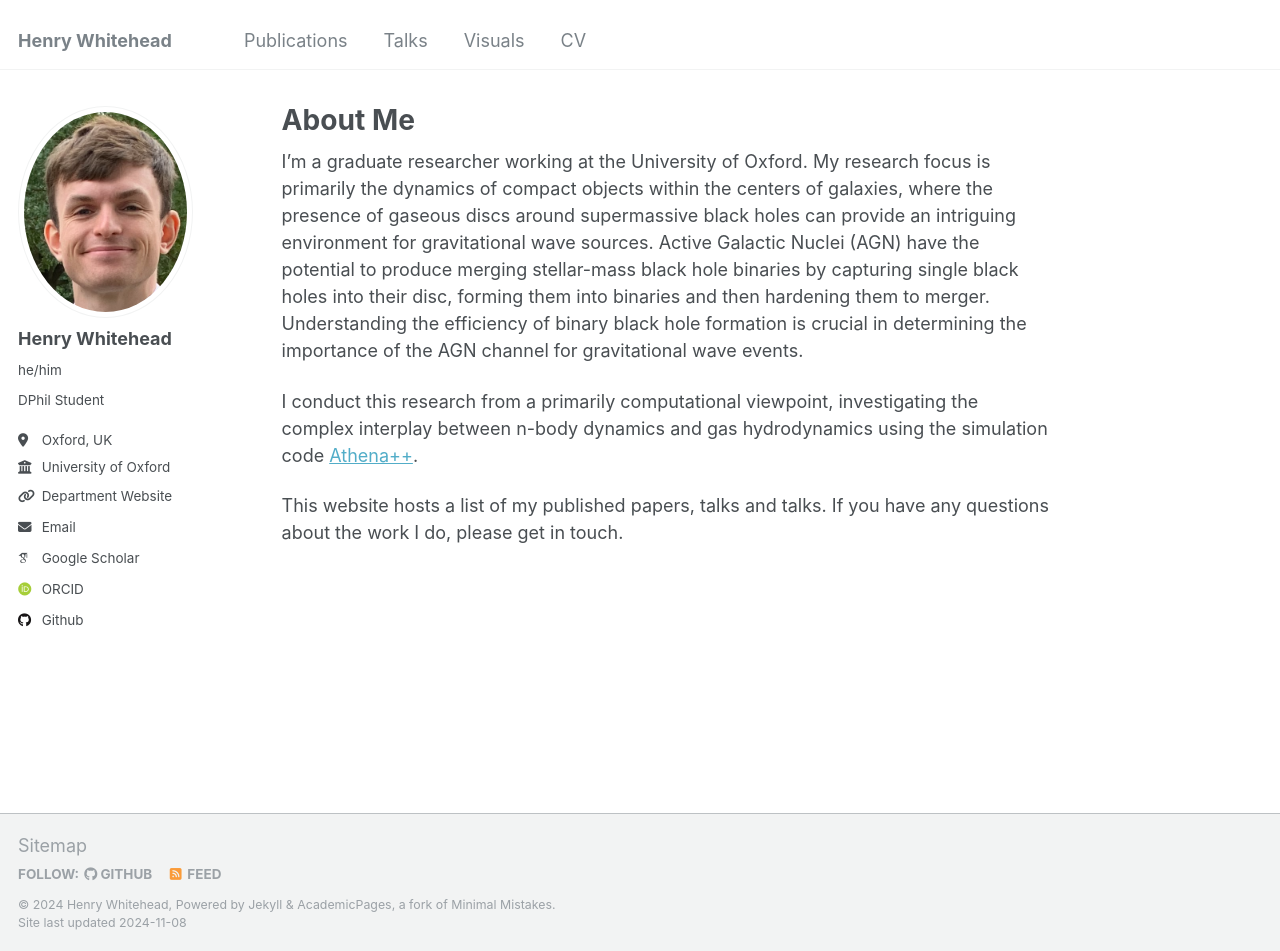
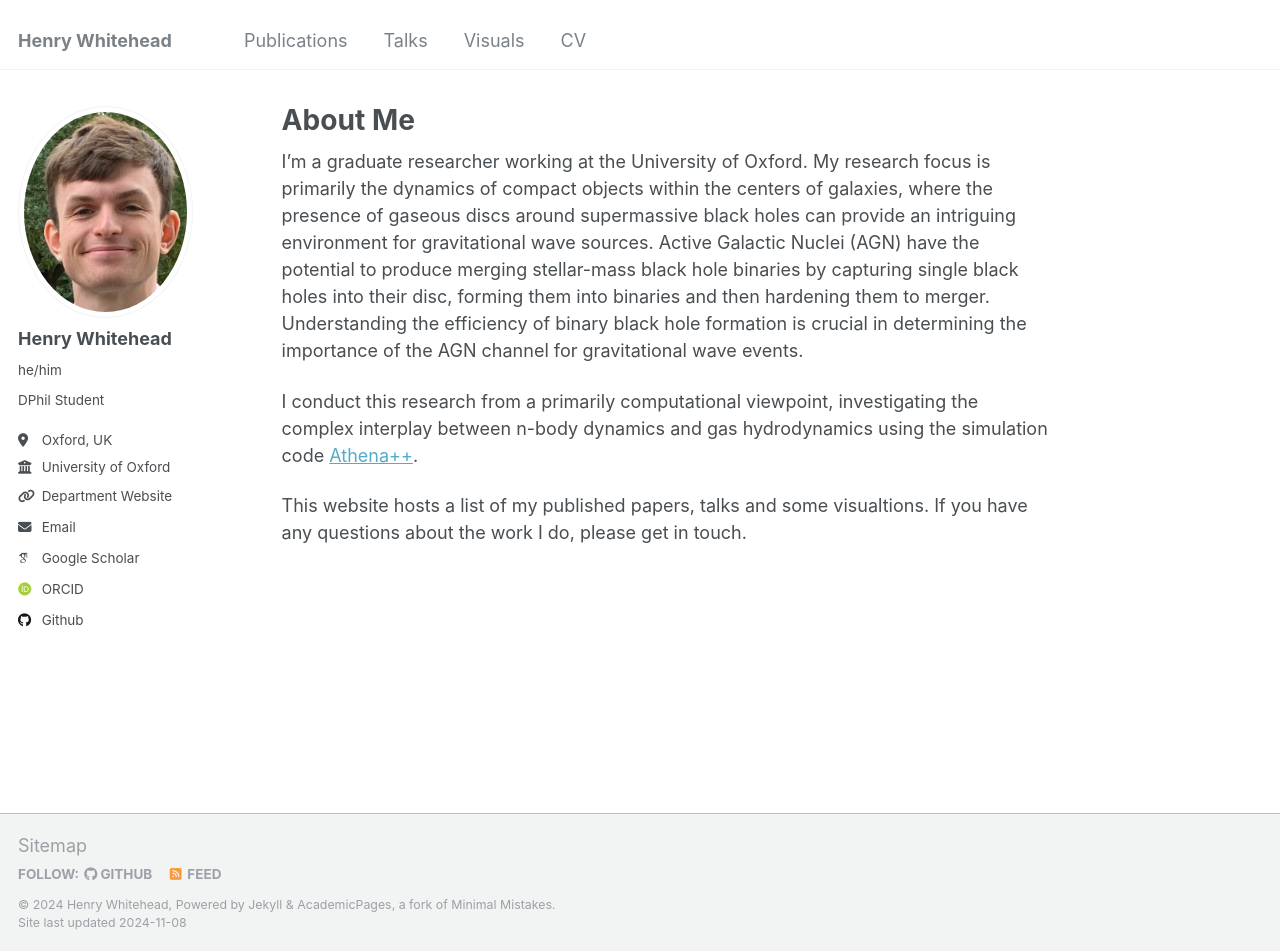
Before and after one commit to hwhitehead/hwhitehead.github.io, a Jekyll site: the page built from _pages/about.md, in a window 1280 px wide and 951 px high. Built offline with Jekyll 4.4.1, drawn with Linux system fonts in a browser that asks for light colours; some web fonts are replaced.

Commit message:
patch cv link, fix typo

```diff
--- a/_pages/about.md
+++ b/_pages/about.md
@@ -11,4 +11,4 @@
 
 I conduct this research from a primarily computational viewpoint, investigating the complex interplay between n-body dynamics and gas hydrodynamics using the simulation code [Athena++](https://github.com/PrincetonUniversity/athena).
 
-This website hosts a list of my published papers, talks and talks. If you have any questions about the work I do, please get in touch.
+This website hosts a list of my published papers, talks and some visualtions. If you have any questions about the work I do, please get in touch.
```
Also changed, not shown: _pages/cv.md (+1 -1 lines).
